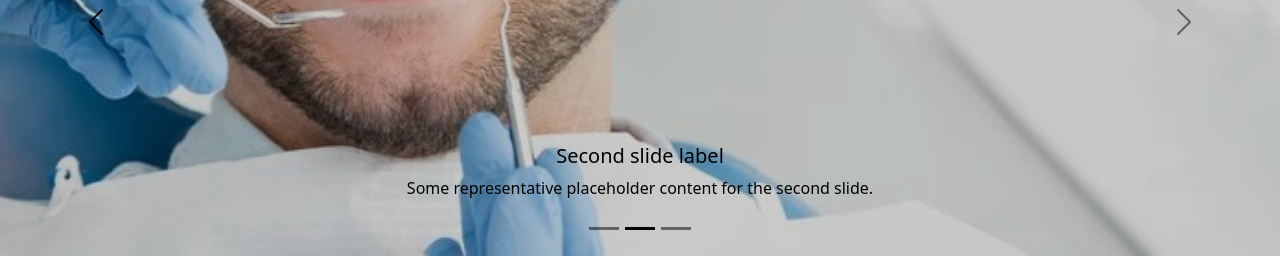
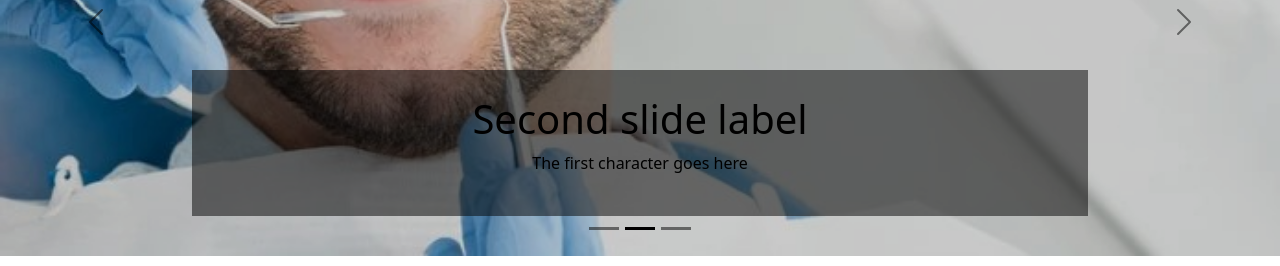
Before and after one commit to Jstewart1995/GitHub-Web-page-Group-3, a plain HTML site: page home.html in a window 1280 px wide. Both pictures are taken after a click on the button 640 px from the left and 834 px from the top of the page. Shown: the part 353-619 px from the top of the page. Drawn offline with nearby package versions, Linux system fonts and the light colour scheme; a web font is replaced by a local one.

Commit message:
added boxes to carousel slide
put text boxes on carousel slider so each picture has a box at the bottom.

```diff
--- a/home.html
+++ b/home.html
@@ -49,16 +49,21 @@
               <div class="carousel-item" data-bs-interval="2000">
                 <img src="images/indexImage2.jpg" class="d-block w-100" alt="images/indexImage2.jpg">
                 <div class="carousel-caption d-none d-md-block">
-                  <h5>Second slide label</h5>
-                  <p>Some representative placeholder content for the second slide.</p>
+                  <div class="box">
+                    <h1>Second slide label</h1>
+                    <p>The first character goes here</p>
+                </div>
+
                 </div>
               </div>
 
               <div class="carousel-item">
                 <img src="images/indexImage.png" class="d-block w-100" alt="images/indexImage.png">
                 <div class="carousel-caption d-none d-md-block">
-                  <h5>Third slide label</h5>
-                  <p>Some representative placeholder content for the third slide.</p>
+                  <div class="box">
+                    <h1>Third slide label</h1>
+                    <p>The first character goes here</p>
+                  </div>
                 </div>
               </div>
 
```
